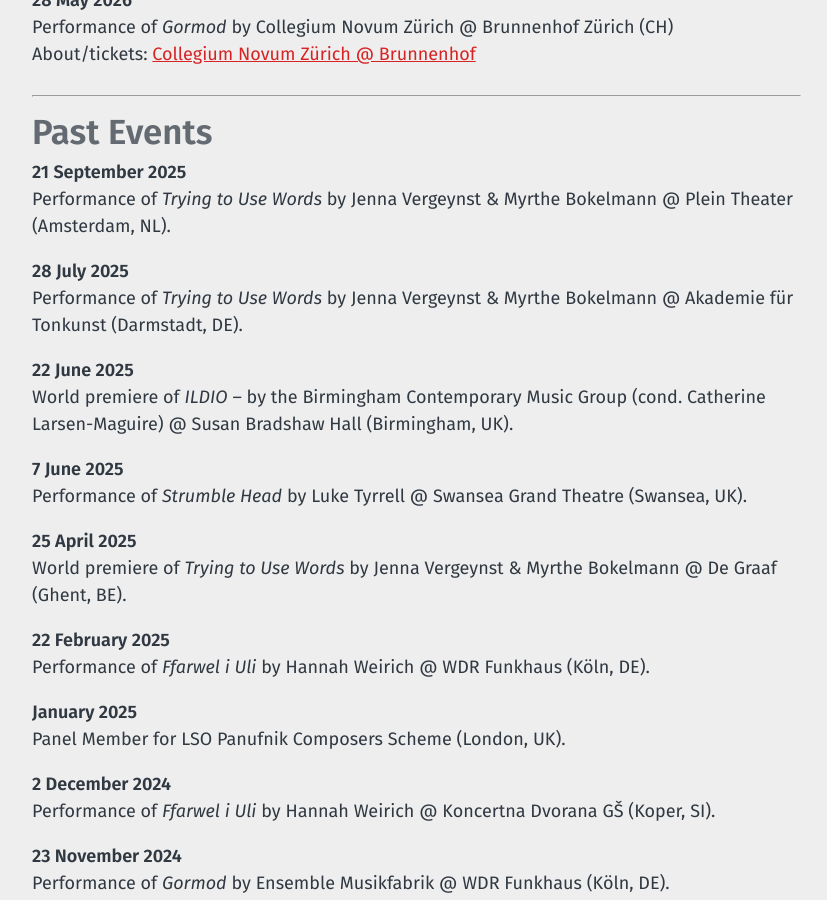
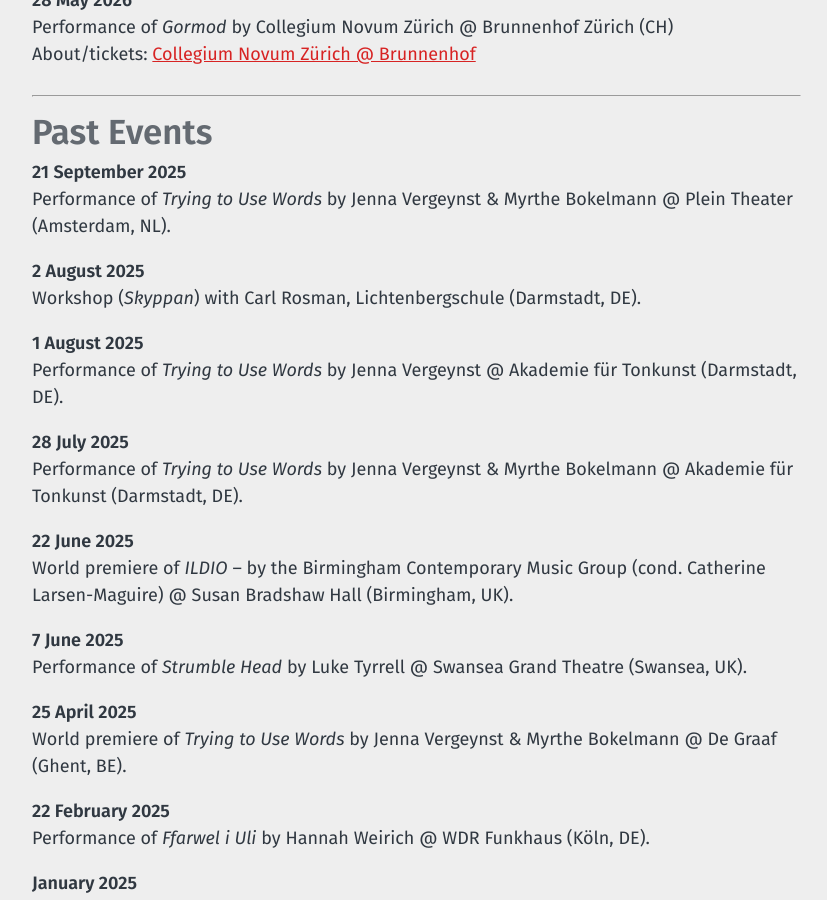
Before and after one commit to morganwilliamsb/website, a Jekyll site: the page built from performances.md, in a window 1280 px wide and 900 px high, scrolled down 566 px. Shown: the whole window, without its empty margins (40-867 px from the left). Built offline with Jekyll 4.4.1, drawn with Linux system fonts in a browser that asks for light colours.

Commit message:
Update performances.md

```diff
--- a/performances.md
+++ b/performances.md
@@ -23,6 +23,12 @@ layout: page
 
 21 September 2025
 : Performance of _Trying to Use Words_ by Jenna Vergeynst & Myrthe Bokelmann @ Plein Theater (Amsterdam, NL).
+
+2 August 2025
+: Workshop (_Skyppan_) with Carl Rosman, Lichtenbergschule (Darmstadt, DE).
+
+1 August 2025
+: Performance of _Trying to Use Words_ by Jenna Vergeynst @ Akademie für Tonkunst (Darmstadt, DE).
 
 28 July 2025
 : Performance of _Trying to Use Words_ by Jenna Vergeynst & Myrthe Bokelmann @ Akademie für Tonkunst (Darmstadt, DE).
```
